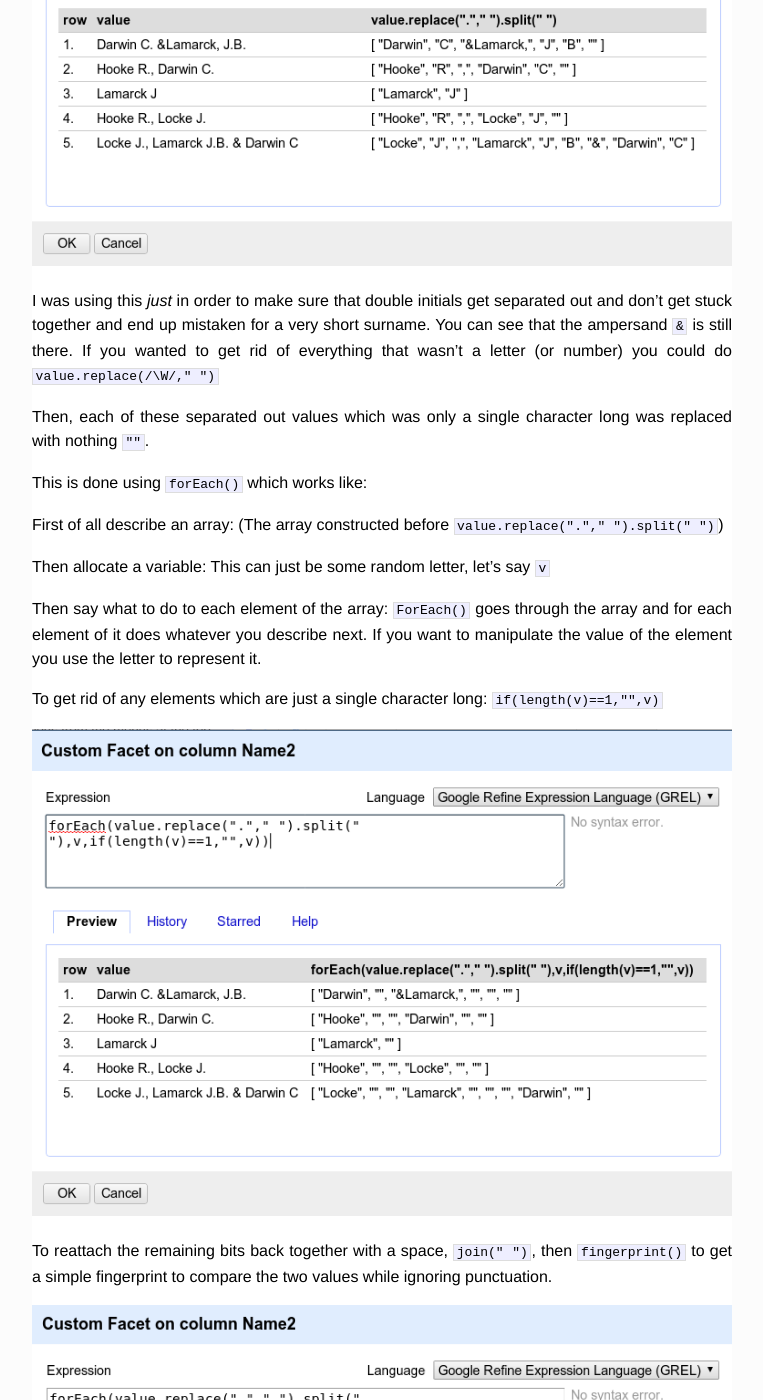
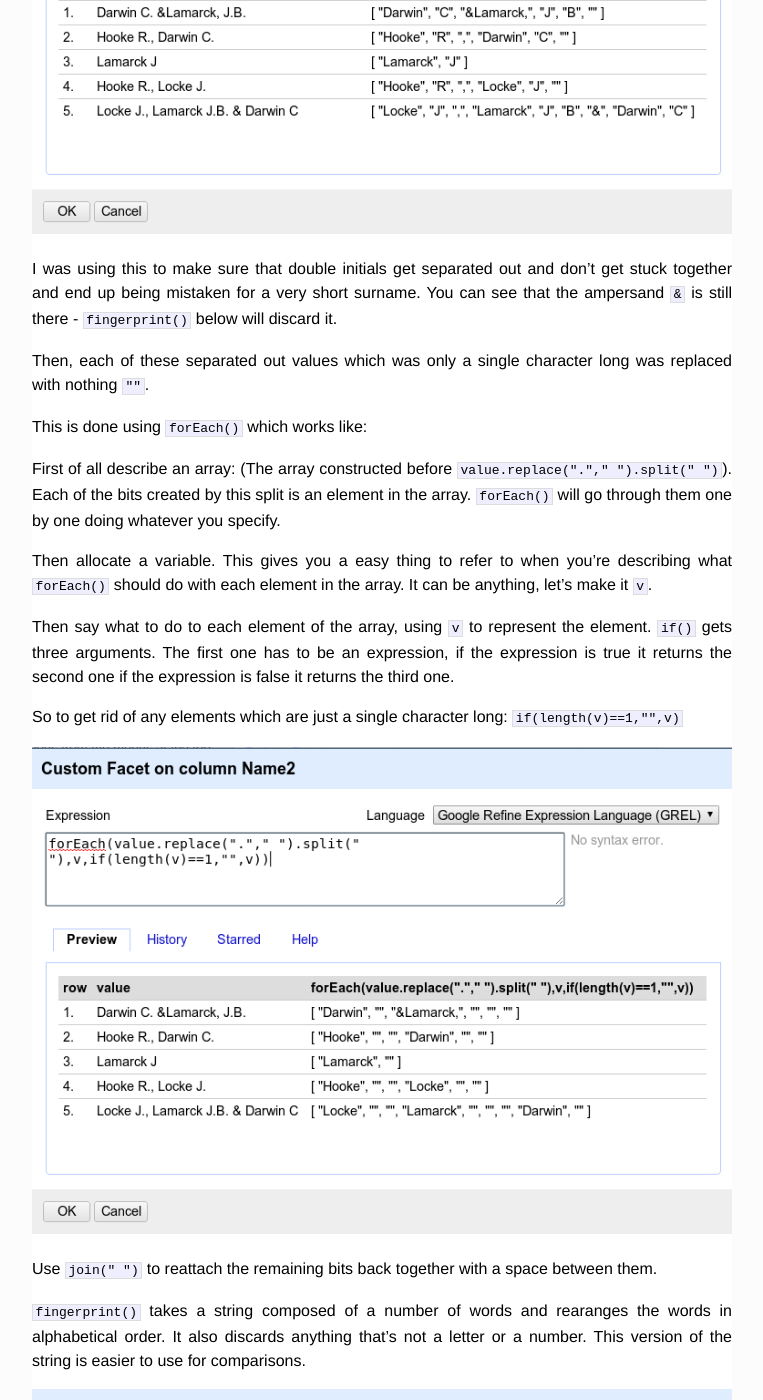
Before and after one commit to keithmaguire/keithmaguire.github.com, a Jekyll site: the page built from _posts/2012-11-16-refine-two-columns-have-the-same-information-but-jumbled-up.markdown, in a window 1280 px wide and 1400 px high, scrolled down 1115 px. Shown: the whole window, without its empty margins (308-1071 px from the left). Built offline with Jekyll 4.4.1, drawn with Linux system fonts in a browser that asks for light colours; Markdown is read by kramdown in place of the engine named in the settings; some of the changed text lies outside the part shown.

Commit message:
Updated 2012-11-16-refine-two-columns-have-the-same-information-but-jumbled-up.markdown

```diff
--- a/_posts/2012-11-16-refine-two-columns-have-the-same-information-but-jumbled-up.markdown
+++ b/_posts/2012-11-16-refine-two-columns-have-the-same-information-but-jumbled-up.markdown
@@ -4,23 +4,25 @@ title: (Refine) Two columns have the same information but jumbled up
 published: true
 ---
 
-This is to illustrate one way in which you can approach faceting data.  To show how a number of simple steps get combined to make an apparently complicated expression.
+This is to illustrate one way in which you can approach faceting data.
+
+A complicated expression is created piece-by piece from simpler ones.
 
 #Setup
 
-I've tidied up a massive list of names so that it's all nice and tidy: LASTNAME FIRSTINITIAL.
+I've tidied up a list of names so that it's all nice and tidy: LASTNAME FIRSTINITIAL.
 
 Now I've found another list of names which I am *almost* certain contains exactly the same names. If the values *are* the same then the second column can just be forgotten about.
 
 But this second list has the initials removed half the time and the names sometimes in different orders, so simply filtering by `value of column one == value of column two` won't work.
 
-Look at these lines, they're small enough that just scanning it tells you that the surnames are the same - but you can see how if there were tens of thousands of entries it would be very time consuming.
+Look at these lines, they're small enough that you can see the surnames are the same. But if there were tens of thousands of entries which were the same in this way you'd never be able to tell.
 
 ![showing the columns](/images/foreachfingerprint/Selection_004.png )
 
-None of the following are transformations applied to the values - these are all Custom Facets. I'm not trying to change anything, just checking to see if they're the same. Start by getting a `fingerprint()` of the surnames
+The following are all Custom Facets. I'm not trying to change anything, just checking to see if they're the same. Start by getting a `fingerprint()` of the surnames
 
-#Fingerprint() of surnames
+#Isolate the surnames
 
 First I replaced anything that isn't a letter with a space `value.replace("."," ")`, for any occasions where there were two initials with a period between them.
 
@@ -28,33 +30,37 @@ Then I got rid of any initials by using `split(" ")` to separate the values at e
 
 ![replace periods and then split at spaces](/images/foreachfingerprint/Selection_001.png )
 
-I was using this *just* in order to make sure that double initials get separated out and don't get stuck together and end up mistaken for a very short surname. You can see that the ampersand `&` is still there. If you wanted to get rid of everything that wasn't a letter (or number) you could do `value.replace(/\W/," ")`
+I was using this to make sure that double initials get separated out and don't get stuck together and end up being mistaken for a very short surname. You can see that the ampersand `&` is still there - `fingerprint()` below will discard it.
 
 Then, each of these separated out values which was only a single character long was replaced with nothing `""`.
 
 This is done using `forEach()` which works like:
 
-First of all describe an array: (The array constructed before `value.replace("."," ").split(" ")`)
+First of all describe an array: (The array constructed before `value.replace("."," ").split(" ")`). Each of the bits created by this split is an element in the array. `forEach()` will go through them one by one doing whatever you specify.
 
-Then allocate a variable: This can just be some random letter, let's say `v`
+Then allocate a variable. This gives you a easy thing to refer to when you're describing what `forEach()` should do with each element in the array. It can be anything, let's make it `v`.
 
-Then say what to do to each element of the array: `ForEach()` goes through the array and for each element of it does whatever you describe next. If you want to manipulate the value of the element you use the letter to represent it.
+Then say what to do to each element of the array, using `v` to represent the element.
+`if()` gets three arguments. The first one has to be an expression, if the expression is true it returns the second one if the expression is false it returns the third one.
 
-To get rid of any elements which are just a single character long:  `if(length(v)==1,"",v)`
+So to get rid of any elements which are just a single character long:  `if(length(v)==1,"",v)`
+
 
 ![replace each element that's only a single character long with nothing](/images/foreachfingerprint/Selection_002.png)
 
-To reattach the remaining bits back together with a space, `join(" ")`,  then `fingerprint()` to get a simple fingerprint to compare the two values while ignoring punctuation.
+Use `join(" ")` to reattach the remaining bits back together with a space between them.
+
+`fingerprint()` takes a string composed of a number of words and rearanges the words in alphabetical order. It also discards anything that's not a letter or a number. This version of the string is easier to use for comparisons.
 
 ![stick back together and get fingerprint](/images/foreachfingerprint/Selection_003.png )
 
-This gets a fingerprint of the surnames in _one_ of the columns, now we just need to do the same for the other and compare them.
+This gets a fingerprint of the surnames in _one_ of the columns.
+
+Now we just need to do the same for the other column and compare them.
 
 #Compare the columns
 
-So if the same is done to the second column then the result `true` will be given for entries where the same surnames occur in both columns.
-
-The two columns are called Name1 and Name2. So creating a custom facet or a new column based on Name2 with the following will return "true" for when the surnames are the same in both columns.
+The result `true` will be given for entries where the same surnames occur in both columns.
 
 {% highlight javascript%}
 forEach(
@@ -68,8 +74,7 @@ forEach(
 	.fingerprint()
 {% endhighlight %}
 
-(It doesn't have to be on different lines, but it doesn't mess it up and I find that easier to read)
-Both of those lines are the mostly the same except that `value` in the first is replaced with `cells.Name2.value`
+The only change between the two lines is that `value` in the first is replaced with `cells.Name2.value` in the second
 
 ![new column with true or false](/images/foreachfingerprint/Selection_005.png )
 
```
